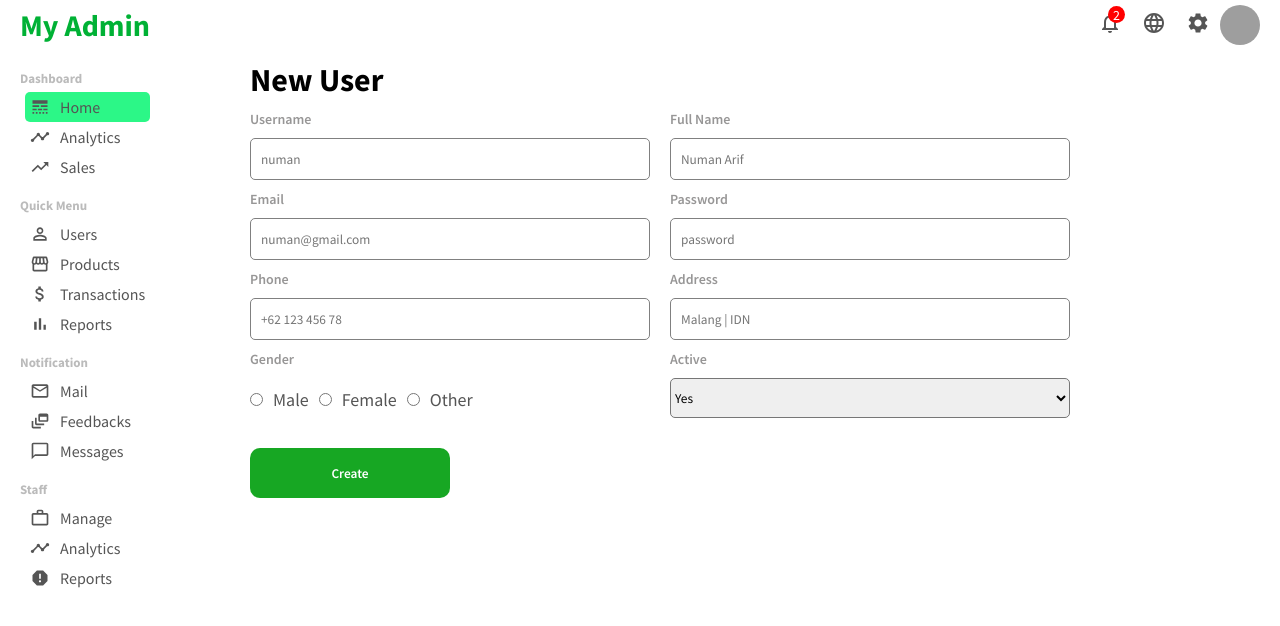
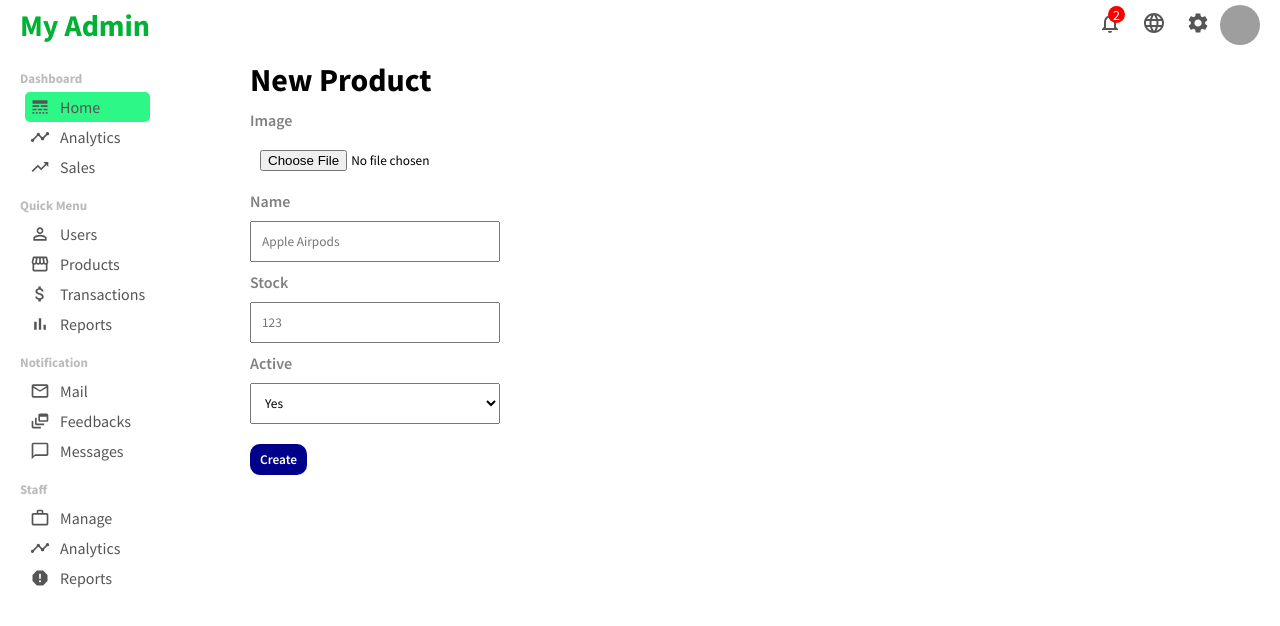
Before and after one commit to akunumanarif/react-admin-template-app, a React (Create React App) app: page /newProduct in a window 1280 px wide. Shown: the top 626 px of the page. Built offline with nearby package versions, Linux system fonts and the light colour scheme; grey boxes are pictures that could not be loaded.

Commit message:
Finishing Add New Product Page

```diff
--- a/src/App.js
+++ b/src/App.js
@@ -9,6 +9,7 @@
 import NewUser from './pages/newUser/NewUser';
 import ProductList from './pages/productList/ProductList';
 import Product from './pages/product/Product';
+import NewProduct from './pages/newProduct/NewProduct';
 function App() {
 	return (
 		<div>
@@ -23,7 +24,7 @@
 					<Route path="/newUser" element={<NewUser />} />
 					<Route path="/products" element={<ProductList />} />
 					<Route path="/product/:productId" element={<Product />} />
-					<Route path="/newProduct" element={<NewUser />} />
+					<Route path="/newProduct" element={<NewProduct />} />
 				</Routes>
 			</div>
 		</div>
--- a/src/pages/newProduct/NewProduct.jsx
+++ b/src/pages/newProduct/NewProduct.jsx
@@ -0,0 +1,31 @@
+import './newProduct.css';
+
+export default function NewProduct() {
+	return (
+		<div className="newProduct">
+			<h1 className="addProductTitle">New Product</h1>
+			<form className="addProductForm">
+				<div className="addProductItem">
+					<label>Image</label>
+					<input type="file" id="file" />
+				</div>
+				<div className="addProductItem">
+					<label>Name</label>
+					<input type="text" placeholder="Apple Airpods" />
+				</div>
+				<div className="addProductItem">
+					<label>Stock</label>
+					<input type="text" placeholder="123" />
+				</div>
+				<div className="addProductItem">
+					<label>Active</label>
+					<select name="active" id="active">
+						<option value="yes">Yes</option>
+						<option value="no">No</option>
+					</select>
+				</div>
+				<button className="addProductButton">Create</button>
+			</form>
+		</div>
+	);
+}
--- a/src/pages/newProduct/newProduct.css
+++ b/src/pages/newProduct/newProduct.css
@@ -0,0 +1,40 @@
+.newProduct {
+	margin-left: 250px;
+	flex: 4;
+}
+
+.addProductForm {
+	margin-top: 10px;
+}
+
+.addProductItem {
+	width: 250px;
+	display: flex;
+	flex-direction: column;
+	margin-bottom: 10px;
+}
+
+.addProductItem > label {
+	color: gray;
+	font-weight: 600;
+	margin-bottom: 10px;
+}
+
+.addProductItem > input {
+	padding: 10px;
+}
+
+.addProductItem > select {
+	padding: 10px;
+}
+
+.addProductButton {
+	margin-top: 10px;
+	padding: 7px 10px;
+	border: none;
+	border-radius: 10px;
+	background-color: darkblue;
+	color: white;
+	font-weight: 600;
+	cursor: pointer;
+}
--- a/src/pages/product/Product.jsx
+++ b/src/pages/product/Product.jsx
@@ -9,7 +9,7 @@
 		<div className="product">
 			<div className="productTitleContainer">
 				<h1 className="productTitle">Product</h1>
-				<Link to="/newUser">
+				<Link to="/newProduct">
 					<button className="pruductAddButton">Add Product</button>
 				</Link>
 			</div>
--- a/src/pages/product/product.css
+++ b/src/pages/product/product.css
@@ -123,8 +123,10 @@
 	margin-left: 40px;
 	width: 200px;
 	height: 30px;
-	background-color: aqua;
+	background-color: green;
 	border-radius: 10px;
 	cursor: pointer;
 	border-style: none;
+	color: white;
+	font-weight: 600;
 }
```
